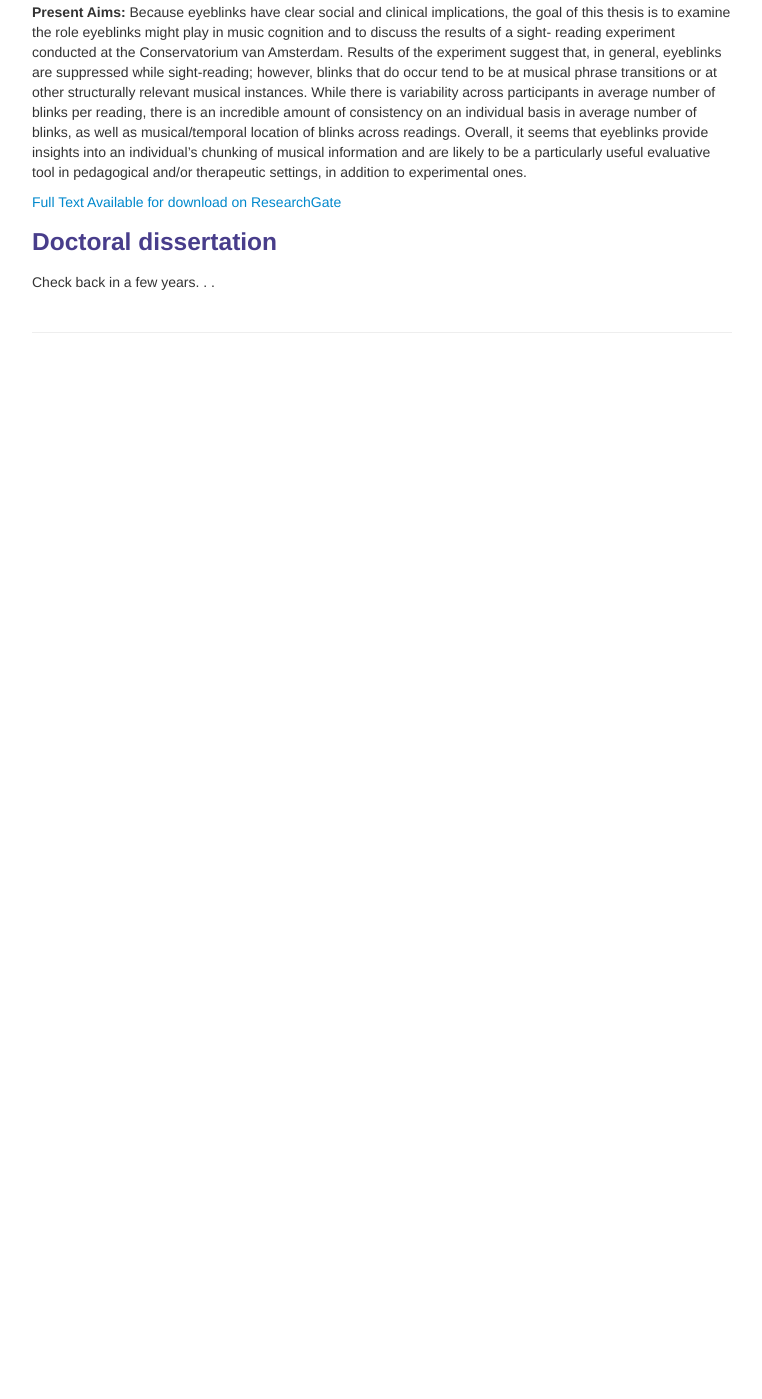
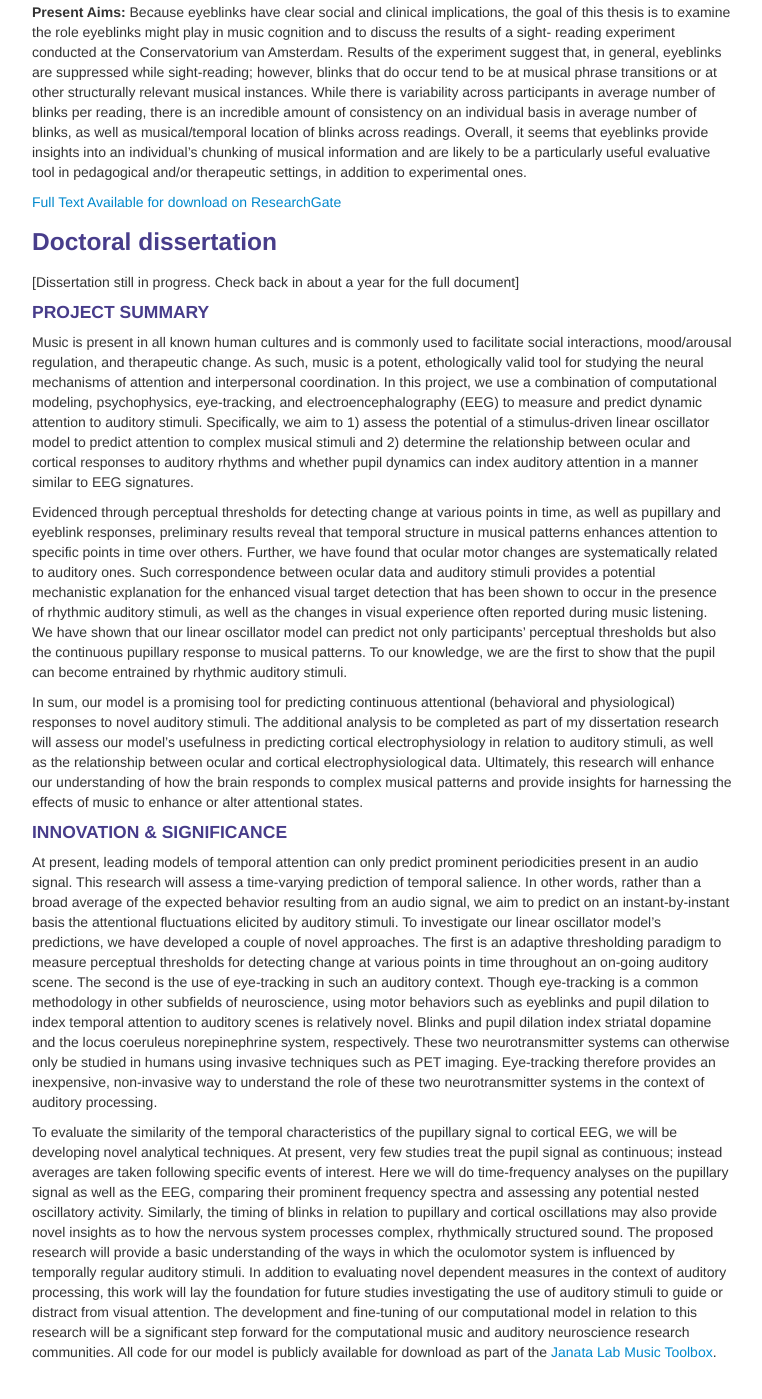
Before and after one commit to lkfink/lkfink.github.io, a Jekyll site: the page built from pages/pubs.md, in a window 1280 px wide and 1400 px high, scrolled down 2033 px. Shown: the whole window, without its empty margins (258-1020 px from the left). Built offline with Jekyll 4.4.1, drawn with Linux system fonts in a browser that asks for light colours; before the commit the page ends 2397 px from its top, so only the background shows below that.

Commit message:
add dissertation summary

```diff
--- a/pages/pubs.md
+++ b/pages/pubs.md
@@ -100,5 +100,17 @@ Eyeblink analysis is an established neuropsychological tool – used to evaluate
 
 
 ### <a name="dissertation"></a>Doctoral dissertation
+[Dissertation still in progress. Check back in about a year for the full document]
 
-Check back in a few years. . .
+#### PROJECT SUMMARY
+Music is present in all known human cultures and is commonly used to facilitate social interactions, mood/arousal regulation, and therapeutic change. As such, music is a potent, ethologically valid tool for studying the neural mechanisms of attention and interpersonal coordination. In this project, we use a combination of computational modeling, psychophysics, eye-tracking, and electroencephalography (EEG) to measure and predict dynamic attention to auditory stimuli. Specifically, we aim to 1) assess the potential of a stimulus-driven linear oscillator model to predict attention to complex musical stimuli and 2) determine the relationship between ocular and cortical responses to auditory rhythms and whether pupil dynamics can index auditory attention in a manner similar to EEG signatures.
+
+Evidenced through perceptual thresholds for detecting change at various points in time, as well as pupillary and eyeblink responses, preliminary results reveal that temporal structure in musical patterns enhances attention to specific points in time over others. Further, we have found that ocular motor changes are systematically related to auditory ones. Such correspondence between ocular data and auditory stimuli provides a potential mechanistic explanation for the enhanced visual target detection that has been shown to occur in the presence of rhythmic auditory stimuli, as well as the changes in visual experience often reported during music listening. We have shown that our linear oscillator model can predict not only participants’ perceptual thresholds but also the continuous pupillary response to musical patterns. To our knowledge, we are the first to show that the pupil can become entrained by rhythmic auditory stimuli.
+
+In sum, our model is a promising tool for predicting continuous attentional (behavioral and physiological) responses to novel auditory stimuli. The additional analysis to be completed as part of my dissertation research will assess our model’s usefulness in predicting cortical electrophysiology in relation to auditory stimuli, as well as the relationship between ocular and cortical electrophysiological data. Ultimately, this research will enhance our understanding of how the brain responds to complex musical patterns and provide insights for harnessing the effects of music to enhance or alter attentional states.
+
+#### INNOVATION & SIGNIFICANCE
+At present, leading models of temporal attention can only predict prominent periodicities present in an audio signal. This research will assess a time-varying prediction of temporal salience. In other words, rather than a broad average of the expected behavior resulting from an audio signal, we aim to predict on an instant-by-instant basis the attentional fluctuations elicited by auditory stimuli. To investigate our linear oscillator model’s predictions, we have developed a couple of novel approaches. The first is an adaptive thresholding paradigm to measure perceptual thresholds for detecting change at various points in time throughout an on-going auditory scene. The second is the use of eye-tracking in such an auditory context. Though eye-tracking is a common methodology in other subfields of neuroscience, using motor behaviors such as eyeblinks and pupil dilation to index temporal attention to auditory scenes is relatively novel. Blinks and pupil dilation index striatal dopamine and the locus coeruleus norepinephrine system, respectively. These two neurotransmitter systems can otherwise only be studied in humans using invasive techniques such as PET imaging. Eye-tracking therefore provides an inexpensive, non-invasive way to understand the role of these two neurotransmitter systems in the context of auditory processing.
+
+To evaluate the similarity of the temporal characteristics of the pupillary signal to cortical EEG, we will be developing novel analytical techniques. At present, very few studies treat the pupil signal as continuous; instead averages are taken following specific events of interest. Here we will do time-frequency analyses on the pupillary signal as well as the EEG, comparing their prominent frequency spectra and assessing any potential nested oscillatory activity. Similarly, the timing of blinks in relation to pupillary and cortical oscillations may also provide novel insights as to how the nervous system processes complex, rhythmically structured sound.
+The proposed research will provide a basic understanding of the ways in which the oculomotor system is influenced by temporally regular auditory stimuli. In addition to evaluating novel dependent measures in the context of auditory processing, this work will lay the foundation for future studies investigating the use of auditory stimuli to guide or distract from visual attention. The development and fine-tuning of our computational model in relation to this research will be a significant step forward for the computational music and auditory neuroscience research communities. All code for our model is publicly available for download as part of the [Janata Lab Music Toolbox](http://atonal.ucdavis.edu/resources/software/jlmt/){:target="_blank"}.
```
